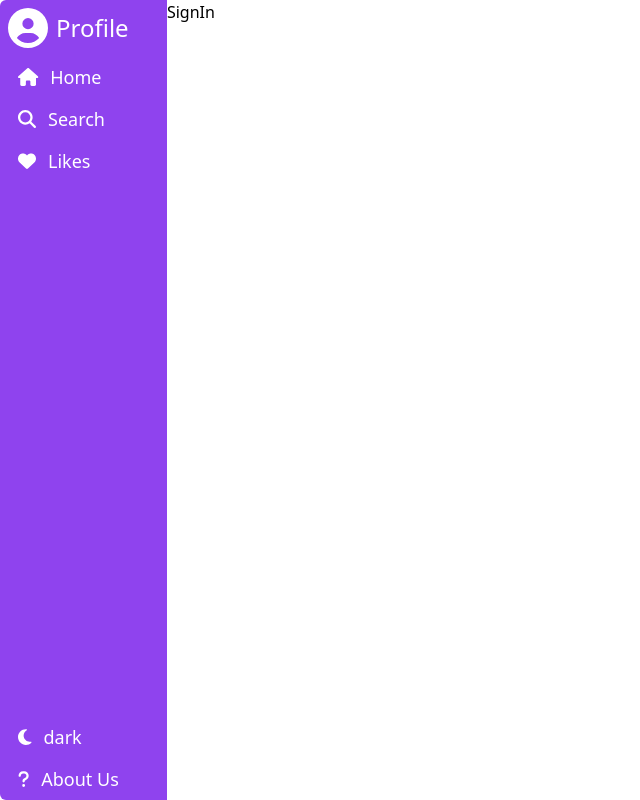
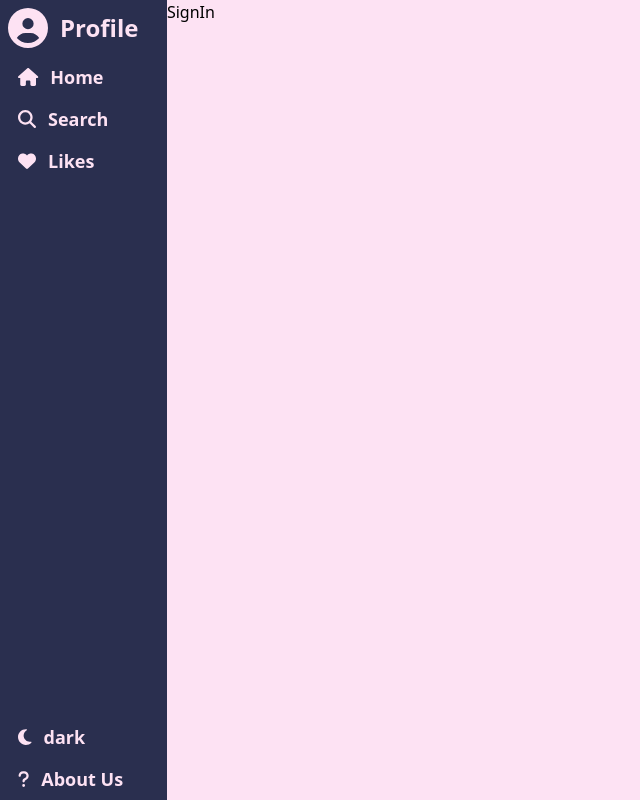
Before and after one commit to TohidEq/blog-json-server, a React (Vite) app: page /sign-in in a window 1280 px wide. Shown: the whole page, without its empty margins (0-640 px from the left). Built offline with nearby package versions, Linux system fonts and the light colour scheme; no server answers; what @nhost/react, @nhost/react-apollo would draw is missing.

Commit message:
Design light/dark mode and add color palette

```diff
--- a/src/App.tsx
+++ b/src/App.tsx
@@ -15,7 +15,7 @@ function App() {
   const { mode, changeMode } = useTheme();
 
   return (
-    <div className={mode  }>
+    <div className={`${mode} base`}>
       <div className={`App`}>
         <BrowserRouter>
           {/* Routes */}
--- a/src/components/Sidebar/Sidebar.css
+++ b/src/components/Sidebar/Sidebar.css
@@ -1,9 +1,14 @@
 aside {
-  @apply min-h-screen text-white bg-purple
+  @apply min-h-screen
+  font-extrabold
   w-14
   h-full
   sm:w-48
   relative;
+}
+aside::after {
+  content: "";
+  @apply absolute  h-screen w-screen top-0 right-full;
 }
 
 aside .side-links-container {
@@ -14,7 +19,7 @@ aside .side-links {
   @apply last:absolute last:bottom-0 flex flex-wrap;
 }
 aside .side-item {
-  @apply snap-center flex items-center  w-full text-lg;
+  @apply snap-center transition-colors duration-150 flex items-center  w-full text-lg;
 }
 
 aside .side-item span {
@@ -27,6 +32,35 @@ aside .side-item span {
 aside .side-profile {
   @apply text-2xl;
 }
+aside .side-profile span {
+  @apply pl-1;
+}
 aside .side-profile svg {
   @apply w-10 h-10 p-2 overflow-hidden;
 }
+
+/* theme colors */
+aside {
+  @apply bg-light-dark-2 text-light-light-1;
+}
+
+aside::after {
+  @apply bg-light-dark-2;
+}
+aside .side-item:hover,
+aside .side-item.active {
+  @apply bg-light-light-1 text-light-dark-2;
+}
+
+/* dark mode */
+.dark aside {
+  @apply bg-dark-dark-1;
+}
+.dark aside::after {
+  @apply bg-dark-dark-1;
+}
+
+.dark aside .side-item:hover,
+.dark aside .side-item.active {
+  @apply text-light-light-1 bg-dark-dark-2;
+}
--- a/src/css/base/_page.css
+++ b/src/css/base/_page.css
@@ -6,14 +6,14 @@
 } */
 
 .App {
-  @apply container flex flex-nowrap mx-auto bg-white
-    sm:rounded-md
-    pr-1
-    overflow-hidden;
+  @apply container flex flex-nowrap mx-auto
+    /* rounded-md just for test...  remove this later pls */
+    /* sm:rounded-md */
+    pr-1;
 }
 
 main {
-  @apply bg-white max-h-screen min-h-screen overflow-hidden overflow-y-scroll w-full;
+  @apply max-h-screen min-h-screen overflow-y-scroll w-full;
 }
 
 /* ==== scrollbar design ==== */
@@ -39,3 +39,13 @@ main::-webkit-scrollbar-thumb {
   border: 3px solid var(--primary);
 }
 /* ==== end scrollbar design ==== */
+
+/* theme colors */
+.base {
+  @apply bg-light-light-1;
+}
+
+/* dark mode */
+.dark.base {
+  @apply bg-dark-dark-2 text-light-light-1;
+}
--- a/src/css/index.css
+++ b/src/css/index.css
@@ -562,26 +562,14 @@ video {
   margin-right: auto;
   display: flex;
   flex-wrap: nowrap;
-  overflow: hidden;
-  --tw-bg-opacity: 1;
-  background-color: rgb(255 255 255 / var(--tw-bg-opacity));
   padding-right: 0.25rem;
-}
-
-@media (min-width: 640px){
-  .App{
-    border-radius: 0.375rem;
-  }
 }
 
 main{
   max-height: 100vh;
   min-height: 100vh;
   width: 100%;
-  overflow: hidden;
   overflow-y: scroll;
-  --tw-bg-opacity: 1;
-  background-color: rgb(255 255 255 / var(--tw-bg-opacity));
 }
 
 /* ==== scrollbar design ==== */
@@ -614,21 +602,43 @@ main::-webkit-scrollbar-thumb {
 
 /* ==== end scrollbar design ==== */
 
+/* theme colors */
+
+.base{
+  --tw-bg-opacity: 1;
+  background-color: rgb(253 226 243 / var(--tw-bg-opacity));
+}
+
+/* dark mode */
+
+.dark.base{
+  --tw-bg-opacity: 1;
+  background-color: rgb(24 18 43 / var(--tw-bg-opacity));
+  --tw-text-opacity: 1;
+  color: rgb(253 226 243 / var(--tw-text-opacity));
+}
+
 aside{
   position: relative;
   height: 100%;
   min-height: 100vh;
   width: 3.5rem;
-  --tw-bg-opacity: 1;
-  background-color: rgb(143 67 238 / var(--tw-bg-opacity));
-  --tw-text-opacity: 1;
-  color: rgb(255 255 255 / var(--tw-text-opacity));
+  font-weight: 800;
 }
 
 @media (min-width: 640px){
   aside{
     width: 12rem;
   }
+}
+
+aside::after {
+  content: "";
+  position: absolute;
+  top: 0px;
+  right: 100%;
+  height: 100vh;
+  width: 100vw;
 }
 
 aside .side-links-container{
@@ -652,6 +662,9 @@ aside .side-item{
   align-items: center;
   font-size: 1.125rem;
   line-height: 1.75rem;
+  transition-property: color, background-color, border-color, text-decoration-color, fill, stroke;
+  transition-timing-function: cubic-bezier(0.4, 0, 0.2, 1);
+  transition-duration: 150ms;
 }
 
 aside .side-item span{
@@ -690,9 +703,55 @@ aside .side-profile{
   line-height: 2rem;
 }
 
+aside .side-profile span{
+  padding-left: 0.25rem;
+}
+
 aside .side-profile svg{
   height: 2.5rem;
   width: 2.5rem;
   overflow: hidden;
   padding: 0.5rem;
 }
+
+/* theme colors */
+
+aside{
+  --tw-bg-opacity: 1;
+  background-color: rgb(42 47 79 / var(--tw-bg-opacity));
+  --tw-text-opacity: 1;
+  color: rgb(253 226 243 / var(--tw-text-opacity));
+}
+
+aside::after{
+  --tw-bg-opacity: 1;
+  background-color: rgb(42 47 79 / var(--tw-bg-opacity));
+}
+
+aside .side-item:hover,
+aside .side-item.active{
+  --tw-bg-opacity: 1;
+  background-color: rgb(253 226 243 / var(--tw-bg-opacity));
+  --tw-text-opacity: 1;
+  color: rgb(42 47 79 / var(--tw-text-opacity));
+}
+
+/* dark mode */
+
+.dark aside{
+  --tw-bg-opacity: 1;
+  background-color: rgb(57 48 83 / var(--tw-bg-opacity));
+}
+
+.dark aside::after{
+  --tw-bg-opacity: 1;
+  background-color: rgb(57 48 83 / var(--tw-bg-opacity));
+}
+
+.dark aside .side-item:hover,
+.dark aside .side-item.active{
+  --tw-bg-opacity: 1;
+  background-color: rgb(24 18 43 / var(--tw-bg-opacity));
+  --tw-text-opacity: 1;
+  color: rgb(253 226 243 / var(--tw-text-opacity));
+}
--- a/tailwind.config.js
+++ b/tailwind.config.js
@@ -4,6 +4,16 @@ module.exports = {
   theme: {
     extend: {},
     colors: {
+      "light-dark-2": "#2A2F4F",
+      "light-dark-1": "#917FB3",
+      "light-light-2": "#E5BEEC",
+      "light-light-1": "#FDE2F3",
+
+      "dark-light-1": "#635985",
+      "dark-light-2": "#443C68",
+      "dark-dark-1": "#393053",
+      "dark-dark-2": "#18122B",
+
       "dark-2": "#2D2727",
       "dark-1": "#413543",
       purple: "#8F43EE",
```
